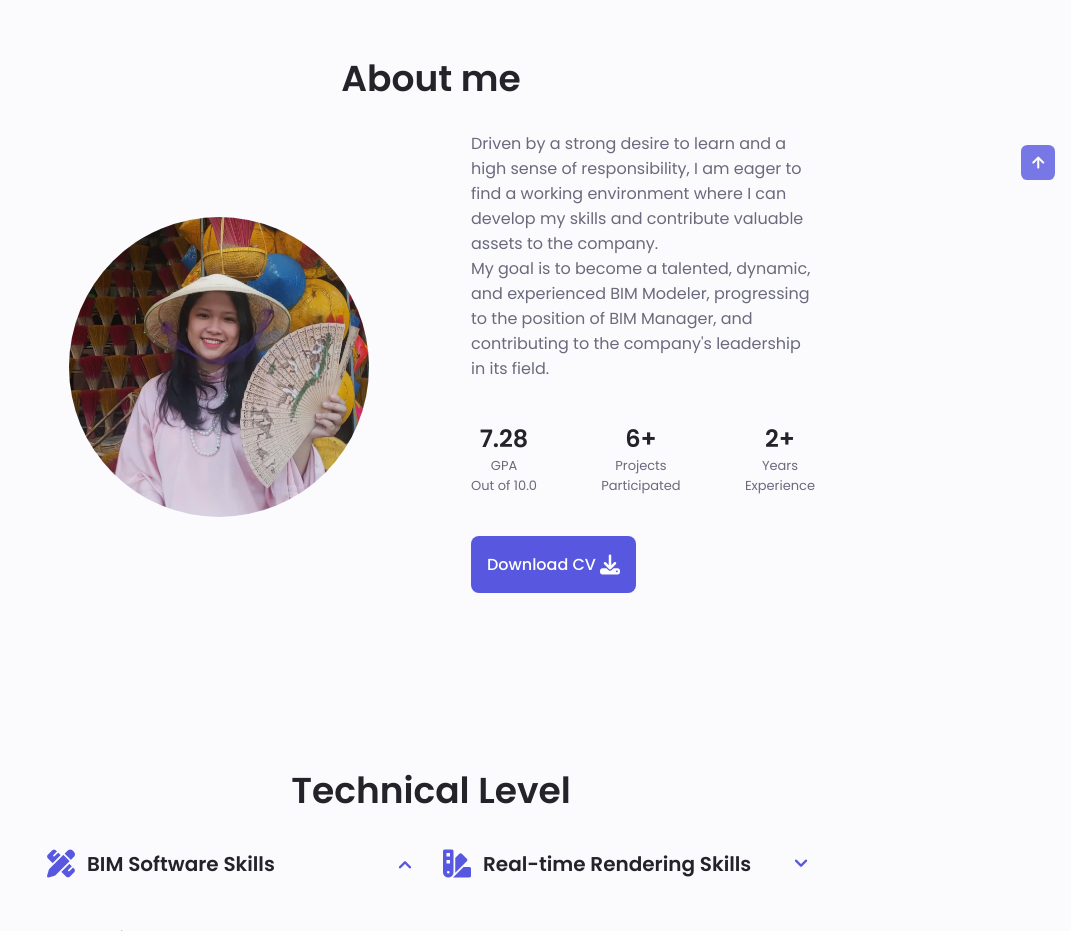
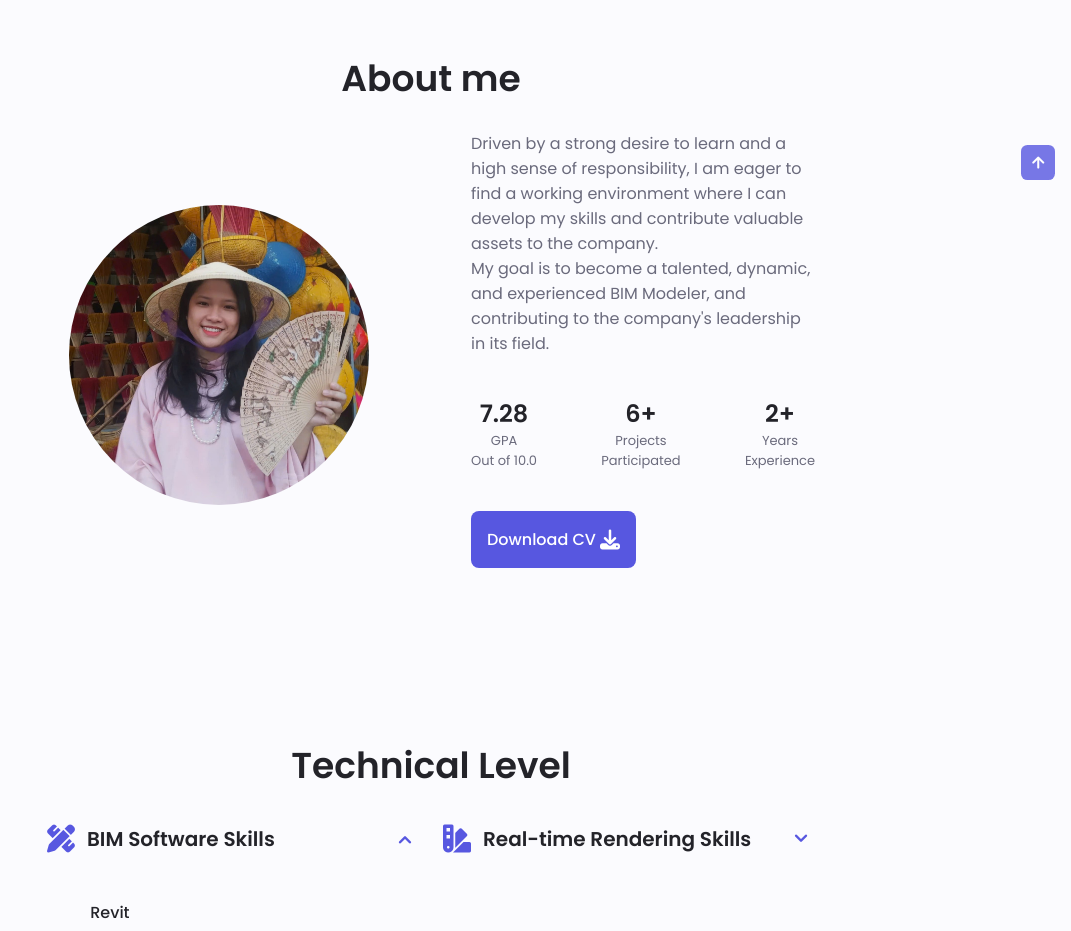
Before and after one commit to ntpnhi1604/portfolio, a plain HTML site: page index.html in a window 1280 px wide. Shown: the part 780-1711 px from the top of the page, without its empty margins (209-1280 px from the left). Drawn offline with nearby package versions, Linux system fonts and the light colour scheme.

Commit message:
Add files via upload

```diff
--- a/index.html
+++ b/index.html
@@ -150,7 +150,6 @@
               I am eager to  find a working environment where I can develop my skills
               and contribute valuable assets to the company.
               <br/> My goal is to become a talented, dynamic, and experienced BIM Modeler,
-              progressing to the position of BIM Manager,
               and contributing to the company's leadership in its field.
             </p>
 
```
